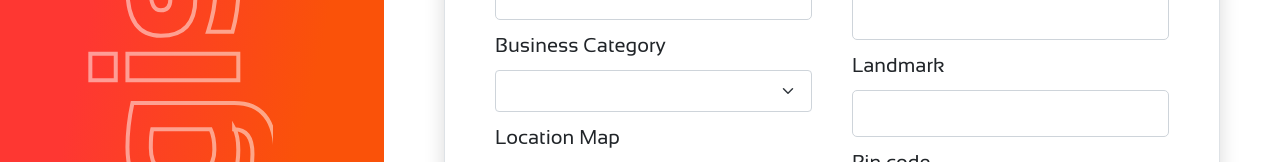
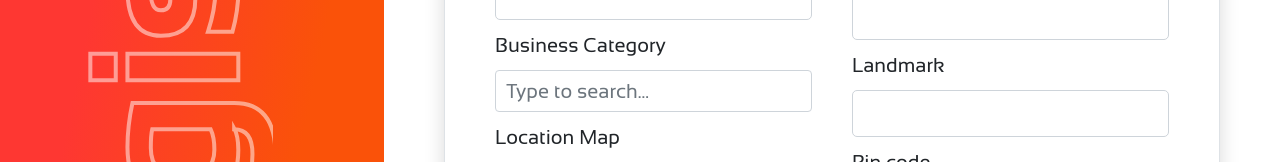
Before and after one commit to pvsaiganesh/Biziknit-Mern-App, a React (Create React App) app in the folder client/: page /register in a window 1280 px wide. Shown: the part 457-619 px from the top of the page. Built offline with nearby package versions, Linux system fonts and the light colour scheme.

Commit message:
Update input-comp.js

```diff
--- a/client/src/components/register-components/input-comp.js
+++ b/client/src/components/register-components/input-comp.js
@@ -1,5 +1,6 @@
 import React from "react";
 import "../register.scss";
+import { businessCategories } from "../constants";
 
 const InputComp = ({ label, type, func, onChange, id, pattern, required }) => {
   return (
@@ -10,17 +11,19 @@ const InputComp = ({ label, type, func, onChange, id, pattern, required }) => {
         </label>
 
         {type === "select" && (
-          <select
-            className="form-select"
-            onChange={onChange}
-            id={id}
-            required={required}
-          >
-            <option defaultValue></option>
-            <option value="1">One</option>
-            <option value="2">Two</option>
-            <option value="3">Three</option>
-          </select>
+          <>
+            <input
+              class="form-control"
+              list="datalistOptions"
+              id="exampleDataList"
+              placeholder="Type to search..."
+            />
+            <datalist id="datalistOptions">
+              {businessCategories.map((item) => (
+                <option id={item.id} value={item.name} />
+              ))}
+            </datalist>
+          </>
         )}
         {type === "file" && (
           <input
```
